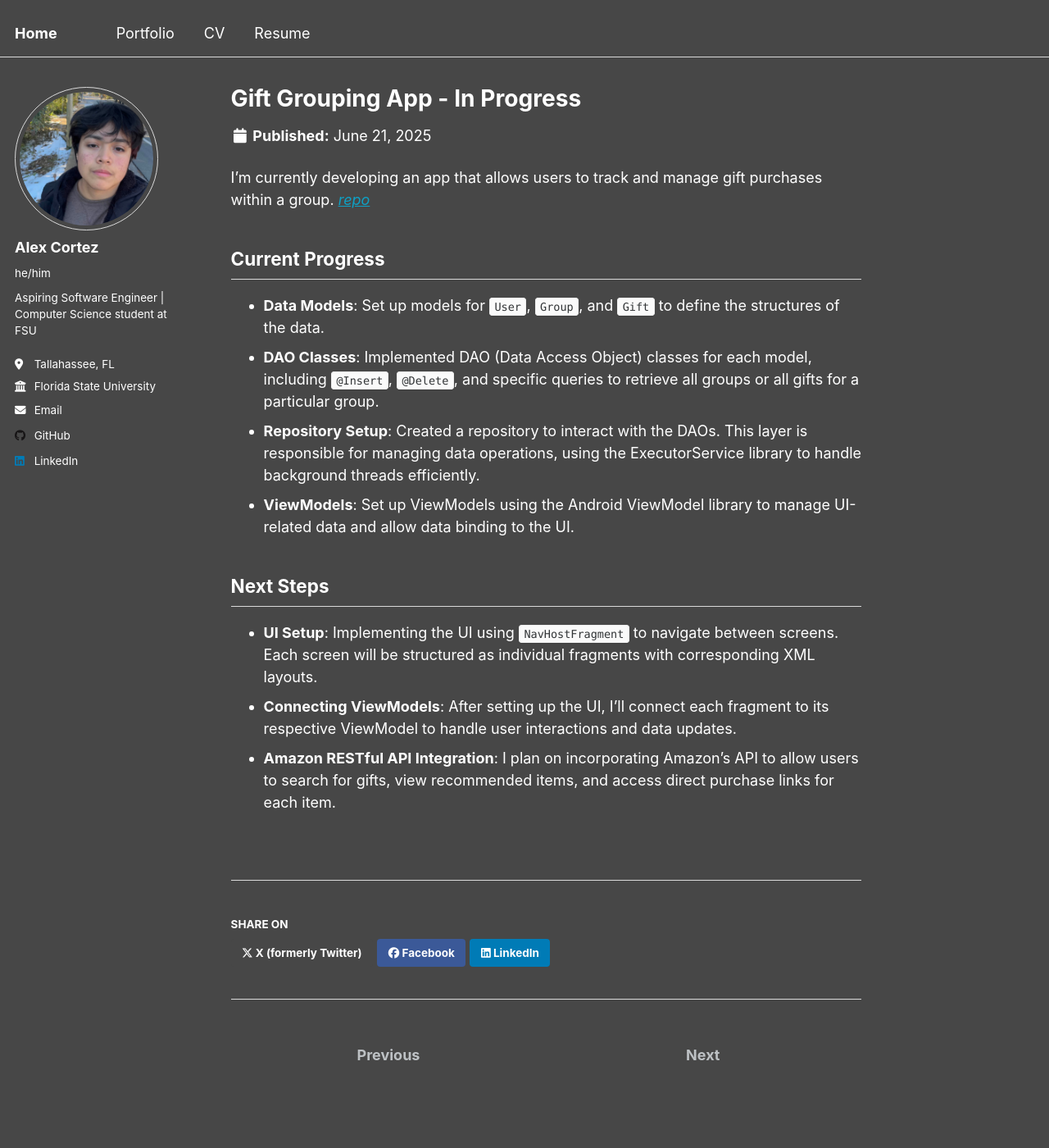
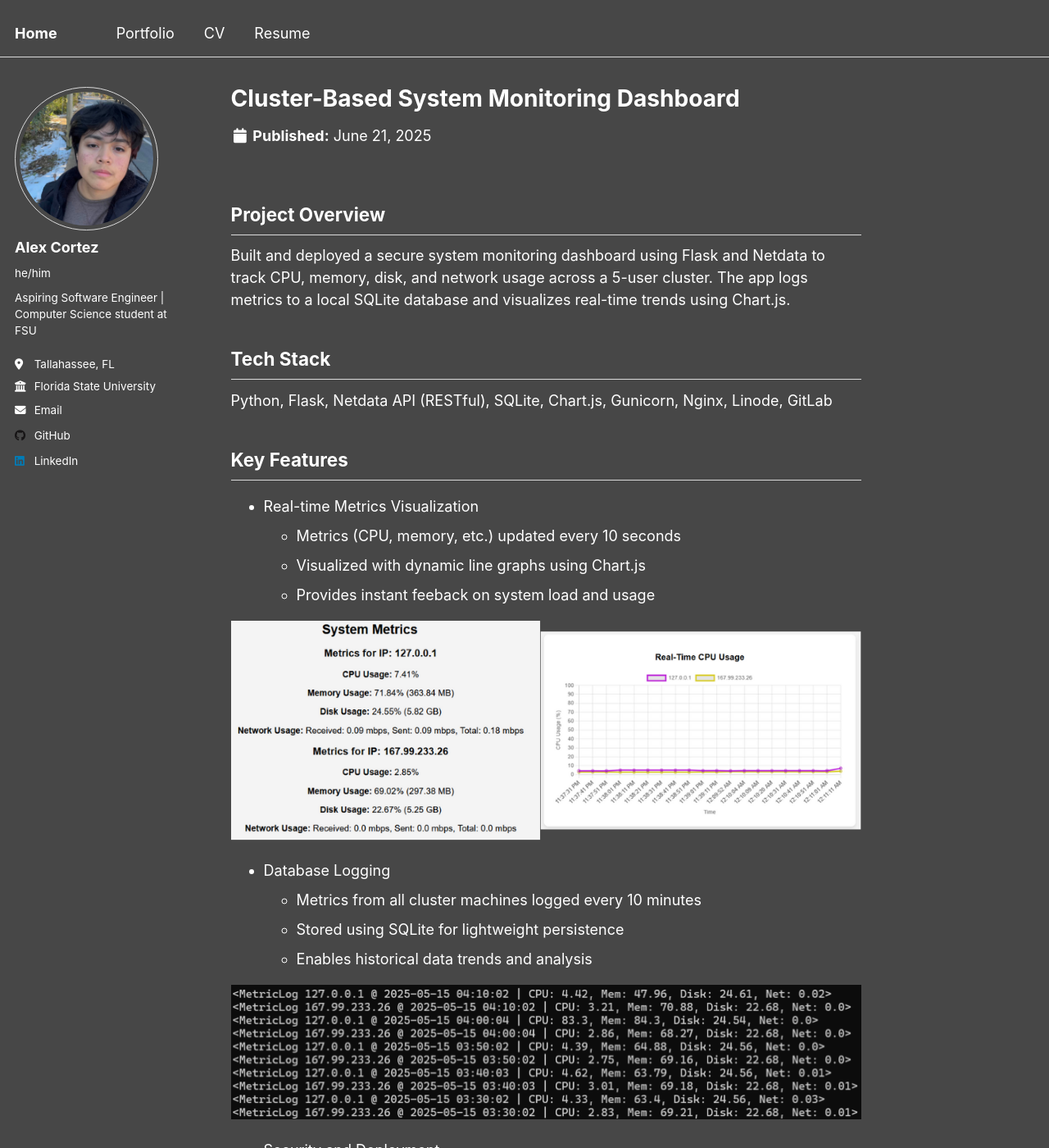
Before and after one commit to acortez1003/acortez1003.github.io, a Jekyll site: the page built from _portfolio/portfolio-1.md, in a window 1280 px wide and 1400 px high. Shown: the whole window at 82% size. Built offline with Jekyll 4.4.1, drawn with Linux system fonts in a browser that asks for light colours; some of the changed text lies outside the part shown.

Commit message:
add cluster project

```diff
--- a/_portfolio/portfolio-1.md
+++ b/_portfolio/portfolio-1.md
@@ -1,20 +1,33 @@
 ---
-title: "Gift Grouping App - In Progress"
-excerpt: "An Android mobile application that allows users to efficiently track and manage gift purchases within groups. This personal project utilizes Java, Android Studio, SQLite, and RESTful APIs. [*repo*](https://github.com/acortez1003/GiftLoop)"
+title: "Cluster-Based System Monitoring Dashboard"
+excerpt: "Built and deployed a secure system monitoring dashboard using Flask and Netdata to track CPU, memory, disk, and network metrics across a 5-user cluster."
 collection: portfolio
 ---
 
-I'm currently developing an app that allows users to track and manage gift purchases within a group. [*repo*](https://github.com/acortez1003/GiftLoop)
+## Project Overview
+Built and deployed a secure system monitoring dashboard using Flask and Netdata to track CPU, memory, disk, and network usage across a 5-user cluster. The app logs metrics to a local SQLite database and visualizes real-time trends using Chart.js.
 
-## Current Progress
+## Tech Stack
+Python, Flask, Netdata API (RESTful), SQLite, Chart.js, Gunicorn, Nginx, Linode, GitLab
 
-* **Data Models**: Set up models for `User`, `Group`, and `Gift` to define the structures of the data.
-* **DAO Classes**: Implemented DAO (Data Access Object) classes for each model, including `@Insert`, `@Delete`, and specific queries to retrieve all groups or all gifts for a particular group.
-* **Repository Setup**: Created a repository to interact with the DAOs. This layer is responsible for managing data operations, using the ExecutorService library to handle background threads efficiently.
-* **ViewModels**: Set up ViewModels using the Android ViewModel library to manage UI-related data and allow data binding to the UI.
+## Key Features
+* Real-time Metrics Visualization
+    * Metrics  (CPU, memory, etc.) updated every 10 seconds
+    * Visualized with dynamic line graphs using Chart.js
+    * Provides instant feeback on system load and usage
 
-## Next Steps
+![Live metrics](/images/metrics.png)
 
-* **UI Setup**: Implementing the UI using `NavHostFragment` to navigate between screens. Each screen will be structured as individual fragments with corresponding XML layouts.
-* **Connecting ViewModels**: After setting up the UI, I'll connect each fragment to its respective ViewModel to handle user interactions and data updates.
-* **Amazon RESTful API Integration**: I plan on incorporating Amazon's API to allow users to search for gifts, view recommended items, and access direct purchase links for each item.
+* Database Logging
+    * Metrics from all cluster machines logged every 10 minutes
+    * Stored using SQLite for lightweight persistence
+    * Enables historical data trends and analysis
+
+![Database logs](/images/database.png)
+
+* Security and Deployment
+    * Deployed on Linode with Nginx + Gunicorn
+    * Secured with HTTPS via Certbot
+    * Restricted Netdata API access to cluster members only
+
+This project allowed me to learn how to manage and secure a live production server. I gained hands-on experience with REST APIs, background logging, and system-level monitoring.
```
Also changed, not shown: _pages/about.md (+1 -1 lines), _pages/cv.md (+6 -4 lines), images/database.png (added), images/metrics.png (added).
